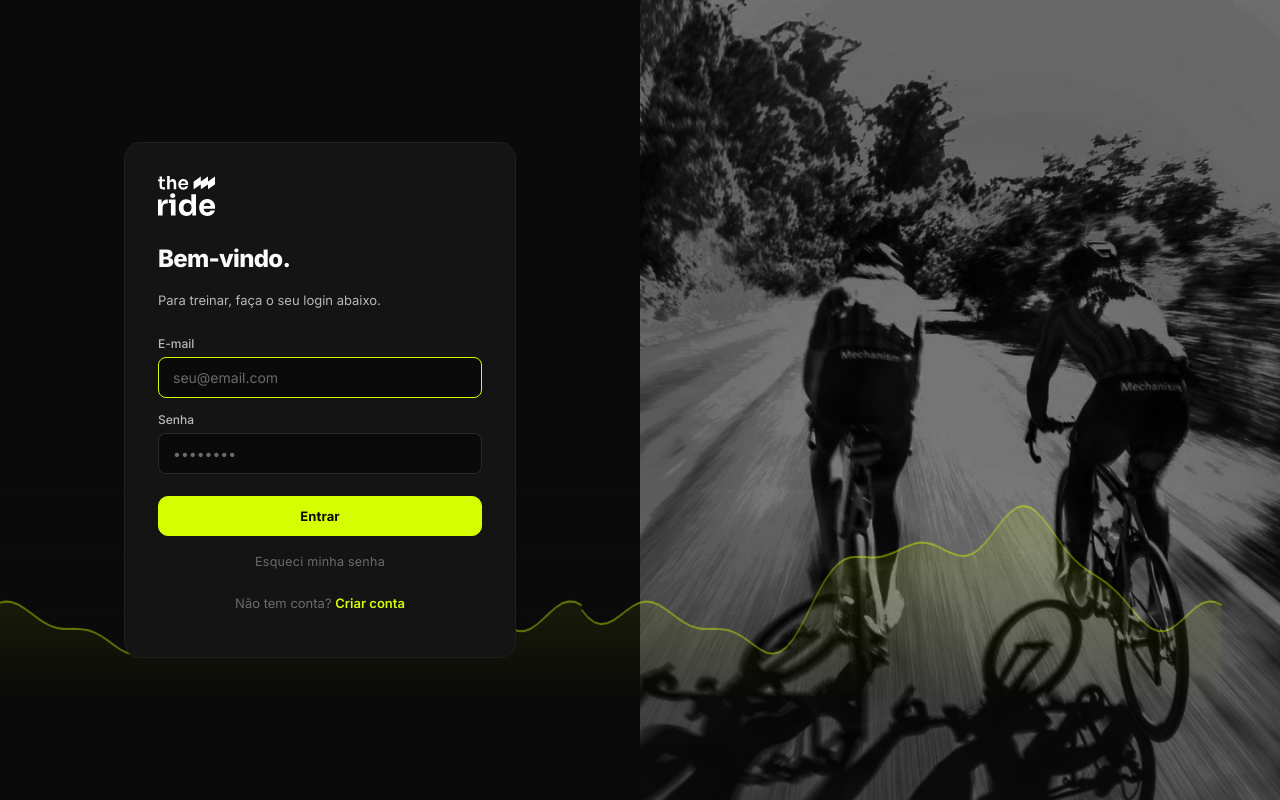
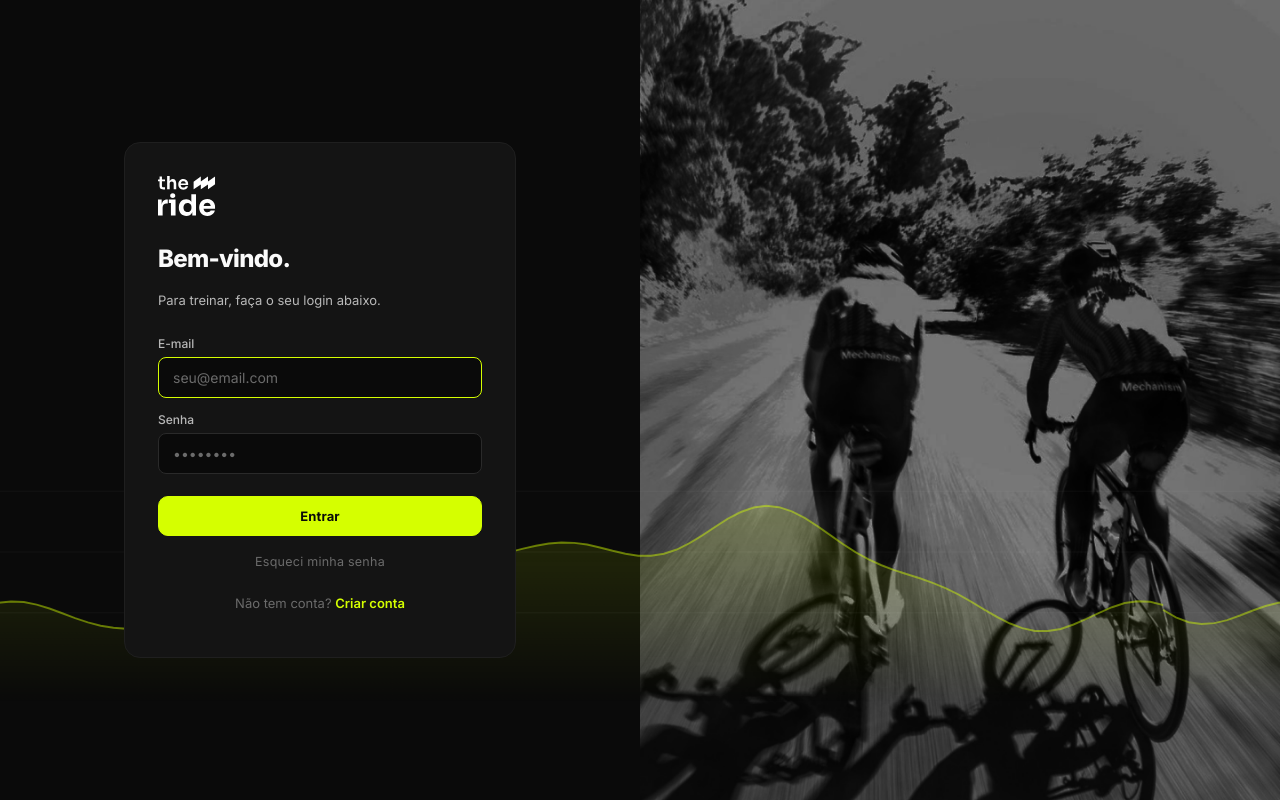
Before and after one commit to to-affonso/theride, a Next.js app: page /auth/login in a window 1280 px wide. Built offline with nearby package versions, Linux system fonts and the light colour scheme.

Commit message:
Enhance ElevationBg component and CSS for seamless background scrolling. Updated SVG width to 200% and adjusted keyframe animation for improved visual continuity. Added detailed comments for clarity on implementation.

```diff
--- a/src/app/globals.css
+++ b/src/app/globals.css
@@ -463,10 +463,13 @@ button { font-family: inherit; }
 .auth-split__hero img {
   filter: grayscale(1) contrast(1.05) brightness(0.95);
 }
-/* Span ElevationBg across the entire layout, overlaying the photo at bottom */
+/* Span ElevationBg across the entire layout, overlaying the photo at bottom.
+   The SVG is 200% wide (two viewport-width copies side by side) so the
+   `auth-bg-pan` -50% translate always keeps the right edge covered — no
+   visible cut at any moment of the loop. */
 .auth-split > .auth-bg { z-index: 2; }
 .auth-split > .auth-bg .auth-bg-svg {
-  left: 0; right: 0; width: 100%; min-width: 0;
+  left: 0; width: 200%; min-width: 0;
 }
 
 @media (max-width: 880px) {
@@ -949,10 +952,13 @@ button { font-family: inherit; }
 }
 @keyframes auth-bg-pan {
   from { transform: translateX(0); }
-  to   { transform: translateX(-1000px); }
+  /* SVG width is 200% of container → -50% of own width = -100% of container
+     = exactly one full copy. Keeps the right edge always covered. */
+  to   { transform: translateX(-50%); }
 }
 .auth-bg-scroll {
   animation: auth-bg-pan 60s linear infinite;
+  will-change: transform;
 }
 .auth-stage { position: relative; }
 .auth-stage .auth-card { position: relative; z-index: 1; }
--- a/src/components/auth/ElevationBg.tsx
+++ b/src/components/auth/ElevationBg.tsx
@@ -34,7 +34,7 @@ export function ElevationBg() {
   return (
     <div className="auth-bg">
       <svg
-        className="auth-bg-svg"
+        className="auth-bg-svg auth-bg-scroll"
         viewBox="0 0 2000 200"
         preserveAspectRatio="none"
         aria-hidden="true"
@@ -46,8 +46,13 @@ export function ElevationBg() {
           </linearGradient>
         </defs>
 
-        {/* Two stitched copies scroll left over 60 s for a seamless loop. */}
-        <g className="auth-bg-scroll">
+        {/*
+         * Two stitched copies, each spanning a full viewport-width worth of
+         * SVG units (1000). The SVG element itself is sized at 200% of the
+         * container and translated left by -50% of its own width per loop —
+         * which equals exactly one copy, keeping the right edge always
+         * covered. See `.auth-bg-svg` / `auth-bg-pan` in globals.css.
+         */}
         {/* Copy 1 — 0..1000 */}
         <path d={ELEV_PATH.fill} fill="url(#elevBgFill)"/>
         <path d={ELEV_PATH.line} stroke={ACCENT} strokeWidth="1.3" fill="none" opacity="0.45"/>
@@ -56,7 +61,6 @@ export function ElevationBg() {
         <g transform="translate(1000 0)">
           <path d={ELEV_PATH.fill} fill="url(#elevBgFill)"/>
           <path d={ELEV_PATH.line} stroke={ACCENT} strokeWidth="1.3" fill="none" opacity="0.45"/>
-          </g>
         </g>
 
         {/* Sky grid lines for depth (static) */}
```
Lines whose indentation alone changed are shown as unchanged.
